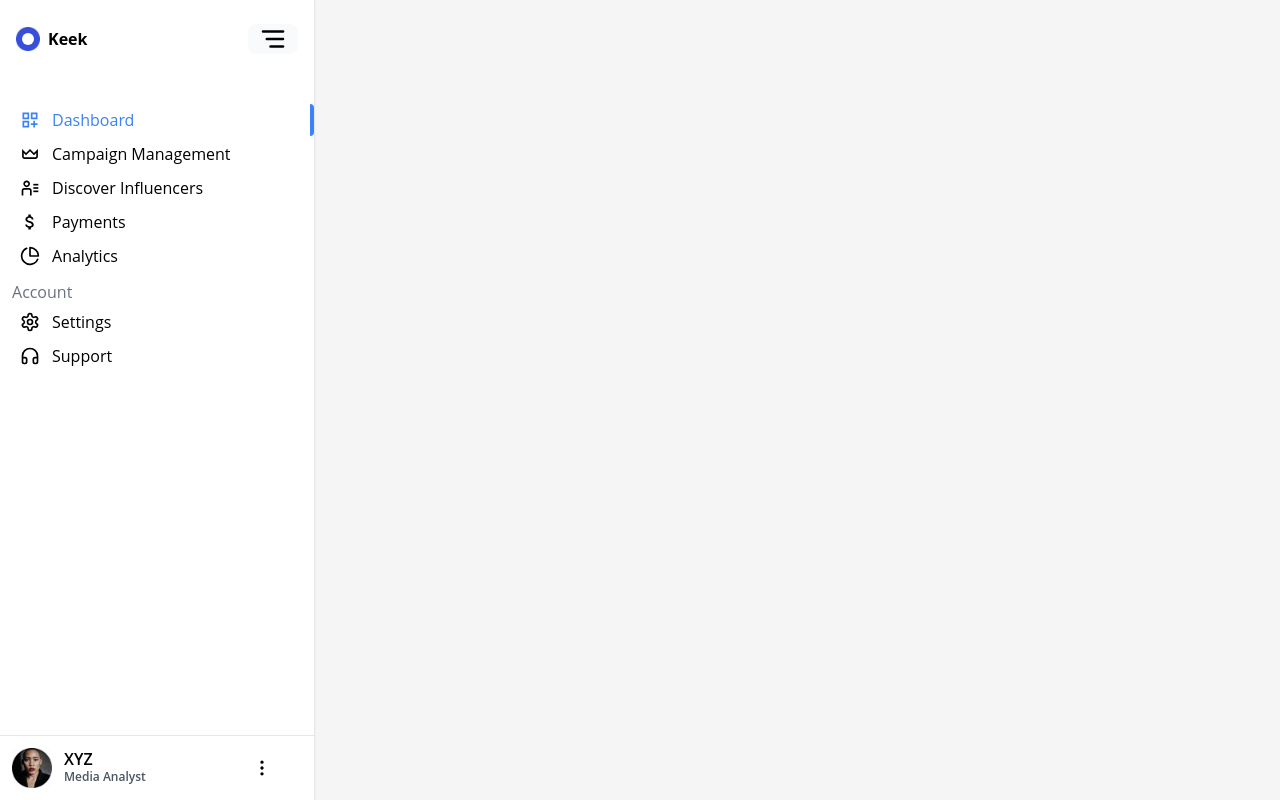
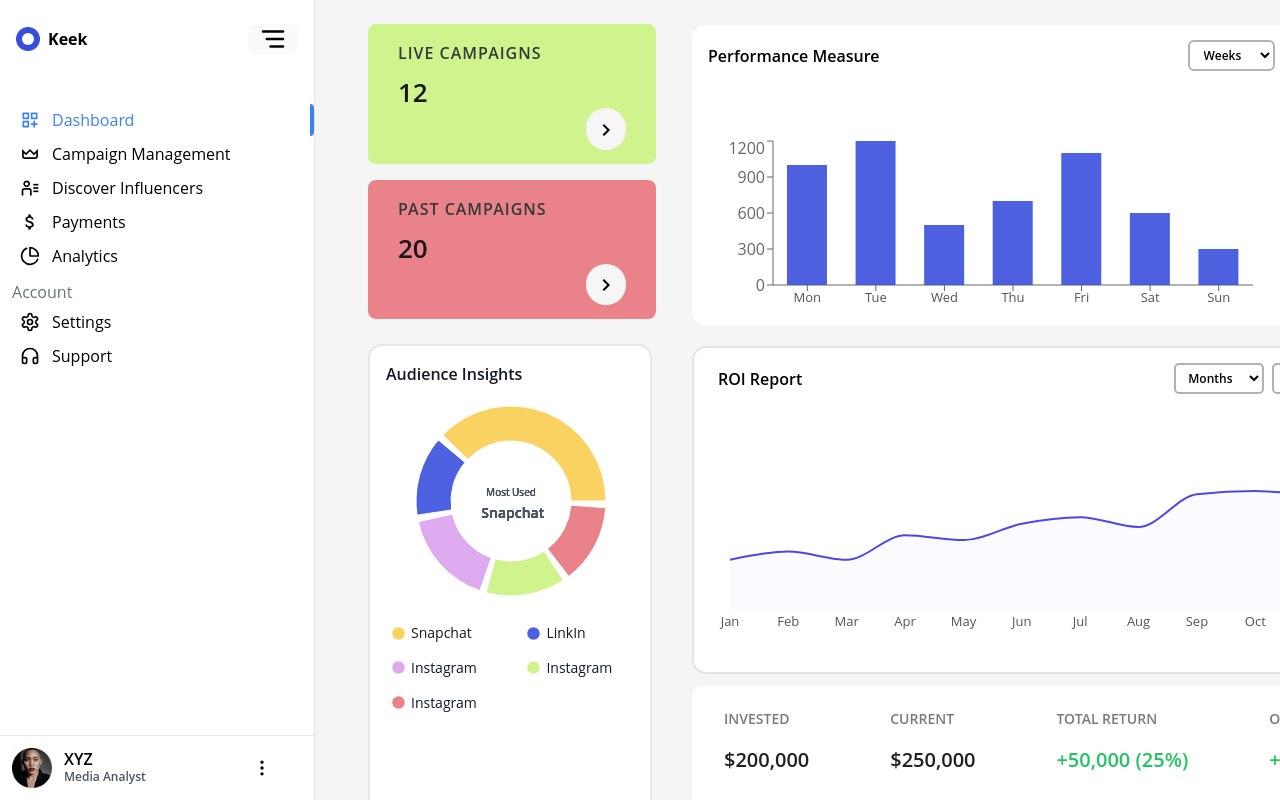
Before and after one commit to Tejas812002/Keek, a React (Create React App) app: page / in a window 1280 px wide. Built offline with nearby package versions, Linux system fonts and the light colour scheme.

Commit message:
Dashboard Added

```diff
--- a/src/MainRouter/MainRouter.jsx
+++ b/src/MainRouter/MainRouter.jsx
@@ -21,6 +21,7 @@ const MainRouter = () => {
   return (
     <>
       <Routes>
+      <Route path="/" element={<Dashboard />} />
       <Route path="/Dashboard" element={<Dashboard />} />
 
         <Route
```
